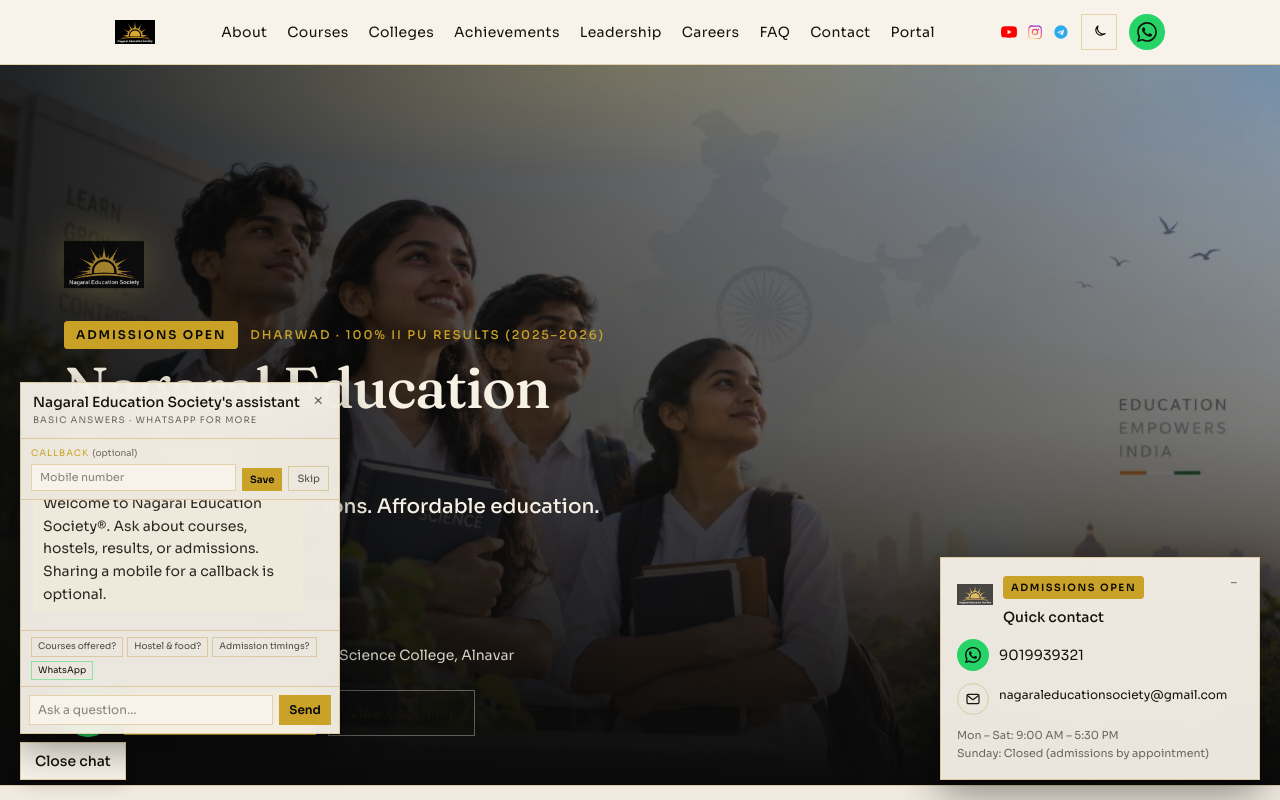
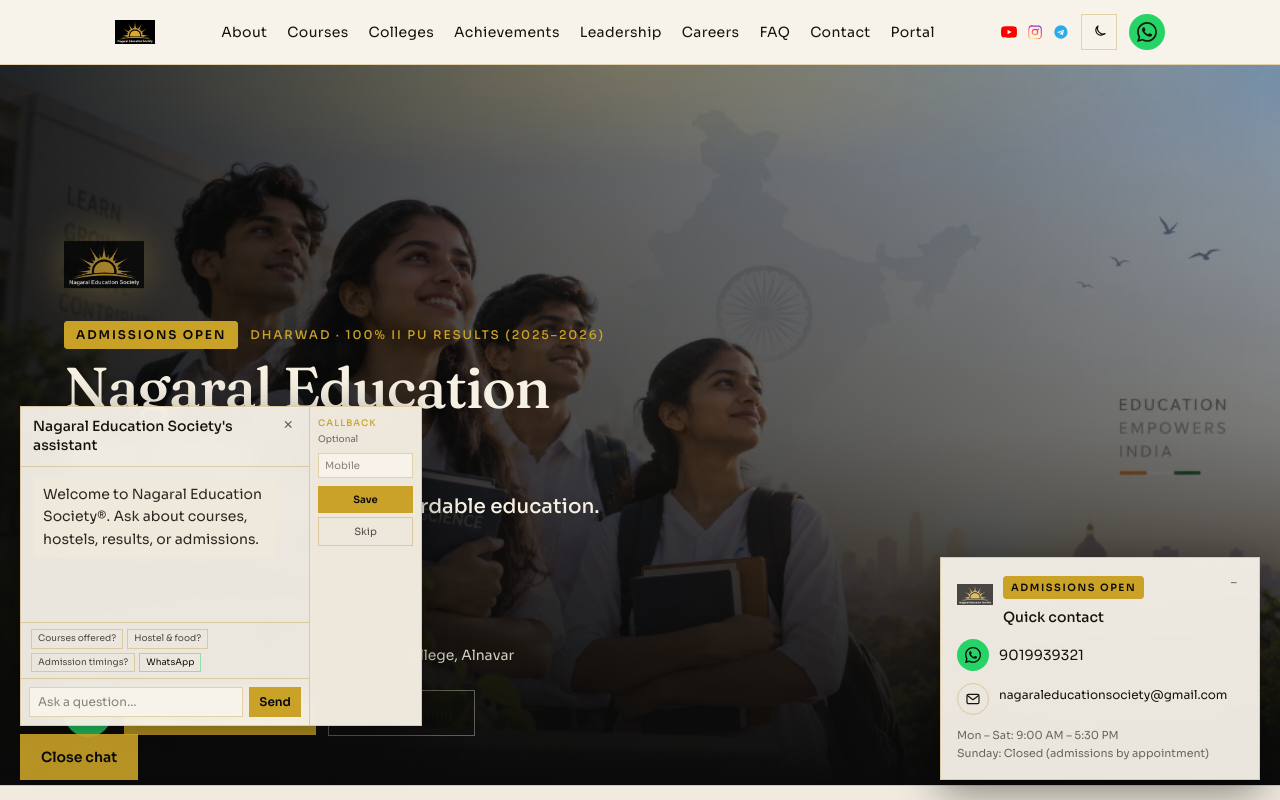
Before and after one commit to akashnagaral/nagaral-education-society, a Next.js app: page / in a window 1280 px wide. Both pictures are taken after a click on the button "Ask NES". Shown: the top 800 px of the page. Built offline with nearby package versions, Linux system fonts and the light colour scheme.

Commit message:
Polish Ask NES button and keep callback panel on the chat side.

```diff
--- a/src/app/globals.css
+++ b/src/app/globals.css
@@ -179,8 +179,23 @@
   animation: admissions-blink 1.4s ease-in-out infinite;
 }
 
+@keyframes ask-nes-pulse {
+  0%,
+  100% {
+    box-shadow: 0 0 0 0 rgba(228, 182, 58, 0.55);
+  }
+  50% {
+    box-shadow: 0 0 0 8px rgba(228, 182, 58, 0);
+  }
+}
+
+.ask-nes-pulse {
+  animation: ask-nes-pulse 1.8s ease-in-out infinite;
+}
+
 @media (prefers-reduced-motion: reduce) {
-  .admissions-blink {
+  .admissions-blink,
+  .ask-nes-pulse {
     animation: none;
   }
 }
--- a/src/components/Chatbot.tsx
+++ b/src/components/Chatbot.tsx
@@ -32,7 +32,7 @@
     {
       id: "welcome",
       role: "bot",
-      text: `Welcome to ${site.name}®. Ask about courses, hostels, results, or admissions. Sharing a mobile for a callback is optional.`,
+      text: `Welcome to ${site.name}®. Ask about courses, hostels, results, or admissions.`,
     },
   ]);
   const [suggestions, setSuggestions] = useState(chatSuggestions);
@@ -161,22 +161,18 @@
   });
 
   return (
-    <div className="fixed bottom-5 left-5 z-[60] flex w-80 max-w-[calc(100vw-2.5rem)] flex-col items-stretch gap-2">
+    <div className="fixed bottom-5 left-5 z-[60] flex flex-col items-start gap-2">
       {open ? (
         <div
-          className="flex max-h-[min(22rem,55vh)] w-full flex-col overflow-hidden border border-line bg-ink/95 shadow-[0_12px_40px_rgba(0,0,0,0.45)] backdrop-blur-md"
+          className="flex h-80 max-w-[calc(100vw-2.5rem)] overflow-hidden border border-line bg-ink/95 shadow-[0_12px_40px_rgba(0,0,0,0.45)] backdrop-blur-md"
           role="dialog"
           aria-label="Nagaral Education Society assistant"
         >
+          <div className="flex w-72 max-w-full min-w-0 flex-col">
             <div className="flex items-start justify-between gap-2 border-b border-line px-3 py-2.5">
-            <div className="min-w-0">
-              <p className="text-xs font-medium leading-snug text-cream sm:text-sm">
+              <p className="min-w-0 text-sm font-medium leading-snug text-cream">
                 Nagaral Education Society&apos;s assistant
               </p>
-              <p className="mt-0.5 text-[9px] uppercase tracking-[0.12em] text-muted">
-                Basic answers · WhatsApp for more
-              </p>
-            </div>
               <button
                 type="button"
                 onClick={() => setOpen(false)}
@@ -186,47 +182,6 @@
                 ×
               </button>
             </div>
-
-          {showPhoneCard ? (
-            <div className="flex items-end gap-1.5 border-b border-line bg-ink-soft/50 px-2.5 py-2">
-              <div className="min-w-0 flex-1">
-                <p className="text-[9px] uppercase tracking-[0.12em] text-gold">
-                  Callback <span className="normal-case tracking-normal text-muted">(optional)</span>
-                </p>
-                <input
-                  type="tel"
-                  inputMode="numeric"
-                  autoComplete="tel"
-                  placeholder="Mobile number"
-                  value={phoneDraft}
-                  onChange={(e) => {
-                    setPhoneDraft(e.target.value);
-                    setPhoneError("");
-                  }}
-                  className="mt-1 w-full border border-line bg-ink px-2 py-1 text-[11px] text-cream outline-none focus:border-gold"
-                  aria-label="Optional callback mobile"
-                />
-                {phoneError ? (
-                  <p className="mt-0.5 text-[9px] text-red-400">{phoneError}</p>
-                ) : null}
-              </div>
-              <button
-                type="button"
-                disabled={savingPhone}
-                onClick={() => void savePhone(phoneDraft)}
-                className="shrink-0 bg-gold px-2 py-1 text-[10px] font-semibold text-on-gold hover:bg-gold-bright disabled:opacity-60"
-              >
-                {savingPhone ? "…" : "Save"}
-              </button>
-              <button
-                type="button"
-                onClick={() => void savePhone("", { skip: true })}
-                className="shrink-0 border border-line px-2 py-1 text-[10px] text-cream/75 hover:border-gold hover:text-gold"
-              >
-                Skip
-              </button>
-            </div>
-          ) : null}
 
             {phone ? (
               <p className="border-b border-line px-3 py-1 text-[10px] text-muted">
@@ -252,7 +207,10 @@
 
             <div className="min-h-0 flex-1 space-y-2 overflow-y-auto px-3 py-2.5">
               {messages.map((msg) => (
-              <div key={msg.id} className={`max-w-[92%] ${msg.role === "user" ? "ml-auto" : ""}`}>
+                <div
+                  key={msg.id}
+                  className={`max-w-[92%] ${msg.role === "user" ? "ml-auto" : ""}`}
+                >
                   <div
                     className={`rounded-sm px-2.5 py-1.5 text-xs leading-relaxed sm:text-sm ${
                       msg.role === "user"
@@ -314,12 +272,55 @@
               </button>
             </form>
           </div>
+
+          {showPhoneCard ? (
+            <aside className="flex w-28 shrink-0 flex-col border-l border-line bg-ink-soft/70 px-2 py-2.5">
+              <p className="text-[9px] font-medium uppercase tracking-[0.12em] text-gold">
+                Callback
+              </p>
+              <p className="mt-0.5 text-[9px] leading-snug text-muted">Optional</p>
+              <input
+                type="tel"
+                inputMode="numeric"
+                autoComplete="tel"
+                placeholder="Mobile"
+                value={phoneDraft}
+                onChange={(e) => {
+                  setPhoneDraft(e.target.value);
+                  setPhoneError("");
+                }}
+                className="mt-2 w-full border border-line bg-ink px-1.5 py-1 text-[10px] text-cream outline-none focus:border-gold"
+                aria-label="Optional callback mobile"
+              />
+              {phoneError ? (
+                <p className="mt-1 text-[8px] leading-snug text-red-400">{phoneError}</p>
+              ) : null}
+              <button
+                type="button"
+                disabled={savingPhone}
+                onClick={() => void savePhone(phoneDraft)}
+                className="mt-2 w-full bg-gold px-1 py-1.5 text-[10px] font-semibold text-on-gold hover:bg-gold-bright disabled:opacity-60"
+              >
+                {savingPhone ? "…" : "Save"}
+              </button>
+              <button
+                type="button"
+                onClick={() => void savePhone("", { skip: true })}
+                className="mt-1 w-full border border-line px-1 py-1.5 text-[10px] text-cream/75 hover:border-gold hover:text-gold"
+              >
+                Skip
+              </button>
+            </aside>
+          ) : null}
+        </div>
       ) : null}
 
       <button
         type="button"
         onClick={() => setOpen((v) => !v)}
-        className="self-start border border-line bg-ink px-3.5 py-2 text-sm font-medium text-cream shadow-lg hover:border-gold hover:text-gold"
+        className={`ask-nes-pulse border border-gold bg-gold px-5 py-3 text-sm font-semibold text-on-gold shadow-lg transition hover:bg-gold-bright ${
+          open ? "opacity-90" : ""
+        }`}
         aria-expanded={open}
         aria-label={open ? "Close chatbot" : "Open admissions chatbot"}
       >
```
Lines whose indentation alone changed are shown as unchanged.
